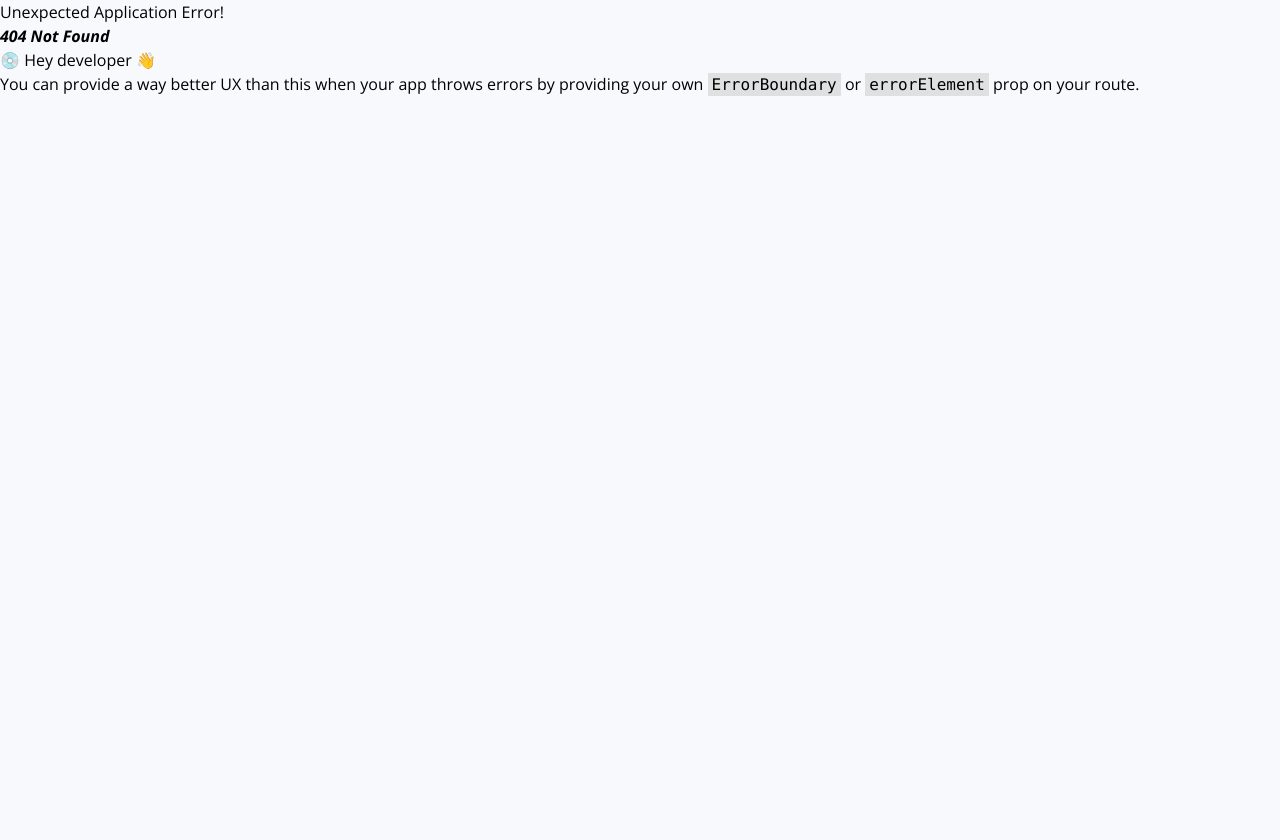
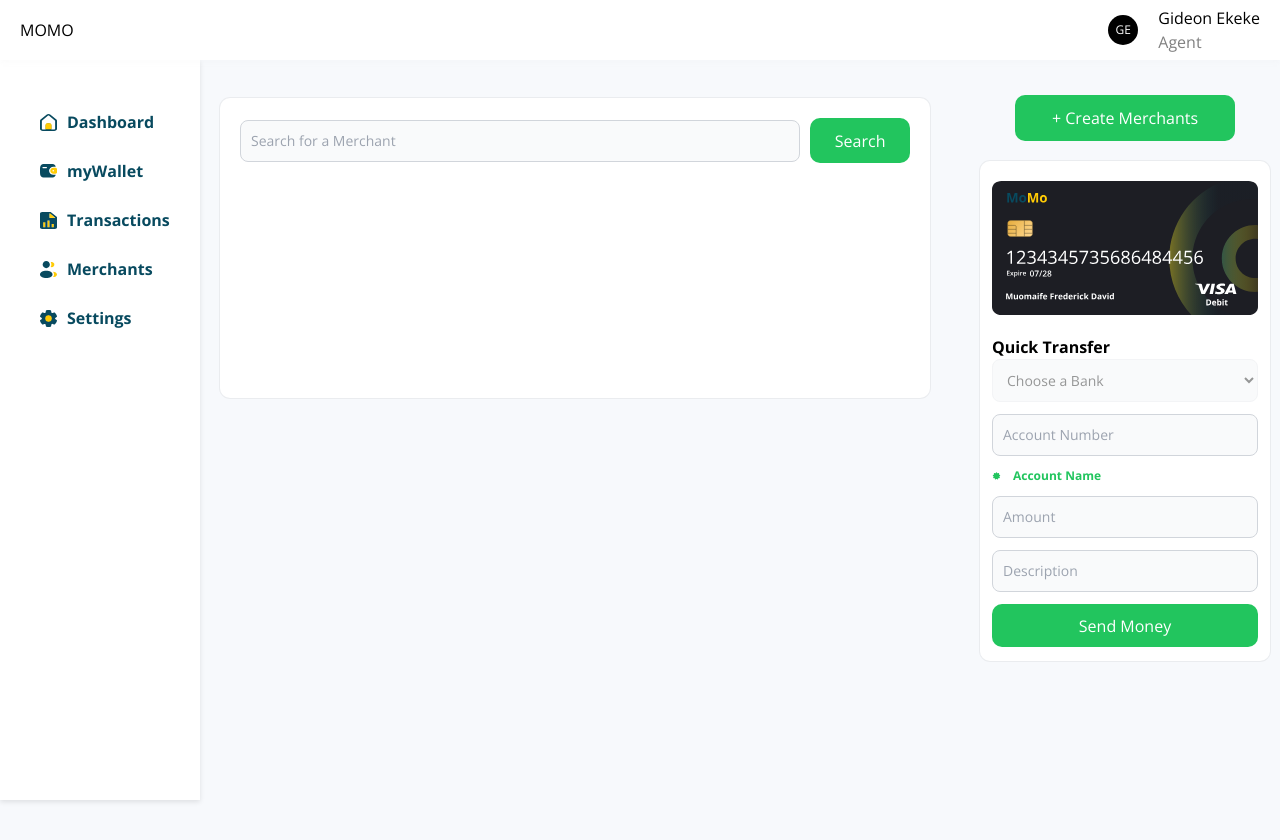
Before and after one commit to kode10x-org/MOMO-HACK-FRONTEND, a React (Vite) app: page /agent-dashboard/agentmerchant in a window 1280 px wide. Before the commit this address had no page. Shown: the top 840 px of the page. Before the commit the page ends 800 px from the top, so only its background shows below. Built offline with nearby package versions, Linux system fonts and the light colour scheme.

Commit message:
agentMerchant

```diff
--- /dev/null
+++ b/src/pages/Agent/AgentMerchant.tsx
@@ -0,0 +1,23 @@
+import React from 'react'
+
+const AgentMerchant = () => {
+  return (
+    <div className='bg-white min-h-[300px] mb-10
+    rounded-[10px] p-5 shadow-shadow mt-2'>
+        <div className='flex items-center'>
+        <input
+		placeholder='Search for a Merchant'
+		className='bg-gray-50 border border-gray-300  text-sm rounded-lg
+        focus:ring-blue-500 block w-full p-2.5 dark:placeholder-gray-400 text-black
+        text-opacity-40 dark:focus:ring-blue-500 mb-3'/>
+        <div
+	className='w-[120px] ml-2.5 m-auto h-[45px] text-white justify-center bg-green-500 rounded-[10px] flex items-center mb-3'>
+		{" "}
+		Search
+		</div>
+        </div>
+    </div>
+  )
+}
+
+export default AgentMerchant
--- a/src/routes/AllRoutes.tsx
+++ b/src/routes/AllRoutes.tsx
@@ -11,6 +11,7 @@ import HeroLight from "../pages/Hero/HeroLight";
 import HomeLayoutDark from "../components/layouts/HomeLayoutDark";
 import OnboardingPage from "../pages/OnboardingPage";
 import AgentTransaction from "../pages/Agent/AgentTransaction";
+import AgentMerchant from "../pages/Agent/AgentMerchant";
 
 const Index = createBrowserRouter([
 	{
@@ -47,6 +48,10 @@ const Index = createBrowserRouter([
 				path: "transactions",
 				element: <AgentTransaction />,
 			},
+			{
+				path: "agentmerchant",
+				element: <AgentMerchant />,
+			},
 		],
 	},
 	{
--- a/tailwind.config.js
+++ b/tailwind.config.js
@@ -6,6 +6,8 @@ export default {
 			colors: {
 				primary: "#0F6987",
 				secondary: "#FFCB05",
+				bgCard: "#F7FAFC",
+				bgIcon: "#22C55E"
 			},
 			boxShadow: {
 				shadow: "rgba(0, 0, 0, 0.05) 0px 0px 0px 1px",
```
Also changed, not shown: src/components/commons/MerchantCard.tsx (added).
